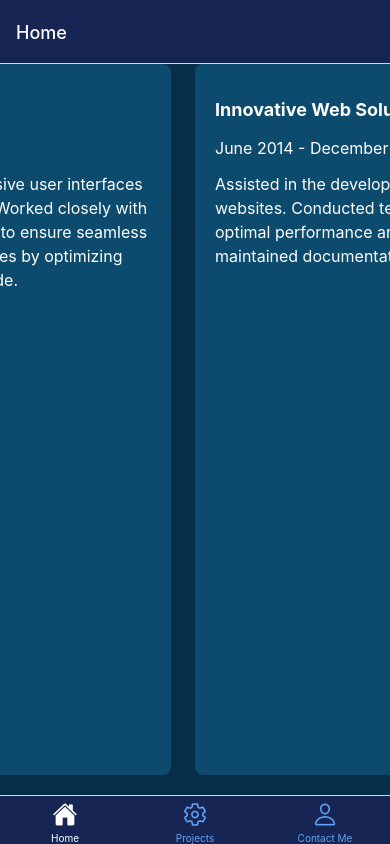
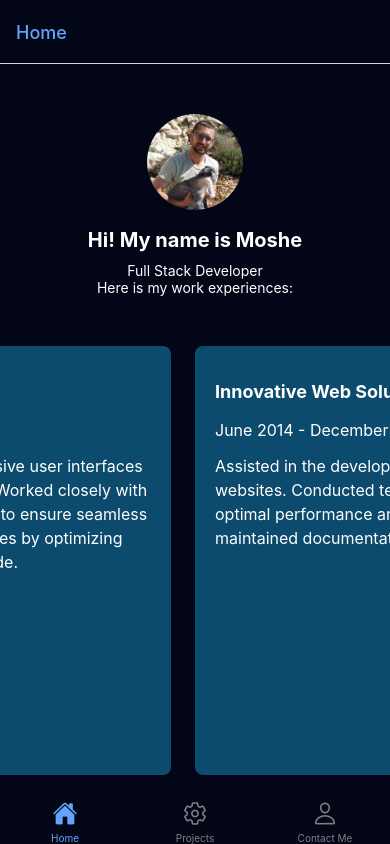
Before and after one commit to shootermv/phoenixExercise, a React Native app: screen /Home in a window 390 px wide. Built offline with nearby package versions, Linux system fonts and the light colour scheme.

Commit message:
feat: add wellcome component

```diff
--- a/src/Navigation.tsx
+++ b/src/Navigation.tsx
@@ -19,14 +19,16 @@ const TabNavigator = () => (
     backBehavior="history"
     screenOptions={({route}) => ({
       headerStyle: {
-        backgroundColor: '#172554',
+        backgroundColor: `rgb(2 6 23)`,
       },
-      headerTintColor: '#fff',
+      headerTintColor: '#60a5fa',
       tabBarStyle: {
-        backgroundColor: '#172554',
+        backgroundColor: 'rgb(2 6 23)',
+        borderTopWidth: 0,
+        borderTopColor: 'transparent',
       },
-      tabBarActiveTintColor: 'white',
-      tabBarInactiveTintColor: '#60a5fa',
+      tabBarActiveTintColor: '#60a5fa',
+      tabBarInactiveTintColor: 'gray',
       headerShown: true,
       headerLeft: () => <BackButton route={route} />,
       tabBarIcon: ({focused, color, size}) => (
--- a/src/Pages/ContactMe/ContactMeScreen.tsx
+++ b/src/Pages/ContactMe/ContactMeScreen.tsx
@@ -33,7 +33,7 @@ const ContactMeScreen: React.FC = () => {
   };
 
   return (
-    <View style={tw`flex-1 justify-center items-center p-5 bg-sky-900`}>
+    <View style={tw`flex-1 justify-center items-center p-5 bg-slate-950`}>
       <Text style={tw`text-xl text-white font-bold mb-5`}>
         Enter your phone number
       </Text>
--- a/src/Pages/HomeScreen/HomeScreen.tsx
+++ b/src/Pages/HomeScreen/HomeScreen.tsx
@@ -1,9 +1,12 @@
 import React from 'react';
 import {View} from 'react-native';
+import tw from 'twrnc';
 import WorkExperiences from './WorkExperiences';
-import tw from 'twrnc';
+import Welcome from './Welcome';
+
 const HomeScreen: React.FC = () => (
-  <View style={tw`flex-1 justify-center items-center bg-sky-950`}>
+  <View style={tw`flex-1 justify-center items-center bg-slate-950`}>
+    <Welcome />
     <WorkExperiences />
   </View>
 );
--- /dev/null
+++ b/src/Pages/HomeScreen/Welcome.tsx
@@ -0,0 +1,20 @@
+import React from 'react';
+import {View, Text, Image} from 'react-native';
+import icon from './me.jpg';
+
+import tw from 'twrnc';
+const Welcome: React.FC = () => {
+  return (
+    <View
+      style={tw`flex-1 items-center justify-center bg-slate-950 p-4 mb-10 mt-10`}>
+      <Image source={icon} style={tw`w-24 h-24 rounded-full mb-4`} />
+      <Text style={tw`text-xl text-white font-bold mb-2`}>
+        Hi! My name is Moshe
+      </Text>
+      <Text style={tw`text-white`}>Full Stack Developer</Text>
+      <Text style={tw`text-white`}>Here is my work experiences:</Text>
+    </View>
+  );
+};
+
+export default Welcome;
--- a/src/Pages/ProjectsScreen/ProjectsScreen.tsx
+++ b/src/Pages/ProjectsScreen/ProjectsScreen.tsx
@@ -3,7 +3,7 @@ import {View} from 'react-native';
 import FrontendProjects from './FrontEndProjects';
 import tw from 'twrnc';
 const ProjectsScreen: React.FC = () => (
-  <View style={tw`flex-1 justify-center items-center bg-sky-950`}>
+  <View style={tw`flex-1 justify-center items-center bg-slate-950`}>
     <FrontendProjects />
   </View>
 );
--- a/src/components/BackButton.tsx
+++ b/src/components/BackButton.tsx
@@ -14,7 +14,7 @@ const BackButton = ({route}: {route: RouteProp<RootStackParamList>}) => {
       accessibilityRole="button"
       accessibilityLabel="Back">
       <Icon
-        style={{color: '#fff'}}
+        style={{color: '#60a5fa'}}
         size={30}
         name={
           Platform.OS === 'android'
```
Also changed, not shown: src/Pages/ProjectsScreen/frontendProjects.json (+2 -2 lines), src/Pages/HomeScreen/me.jpg (added).
